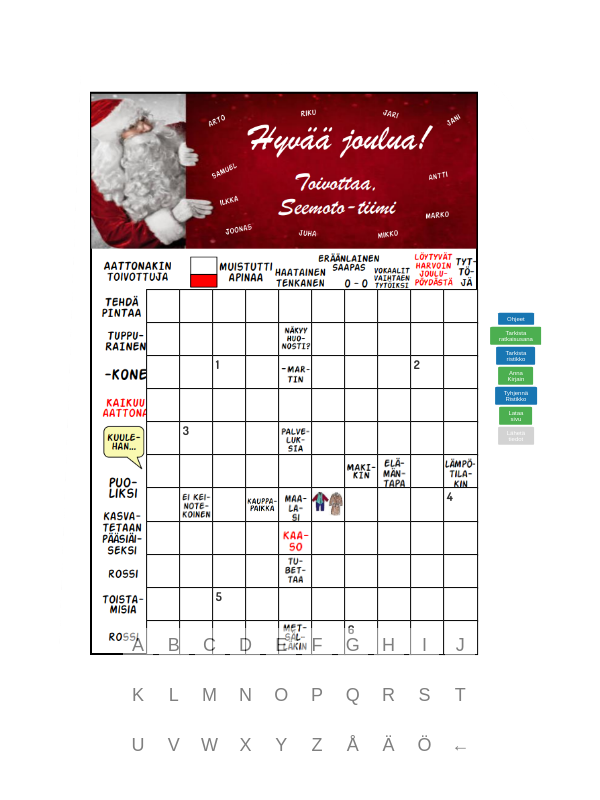
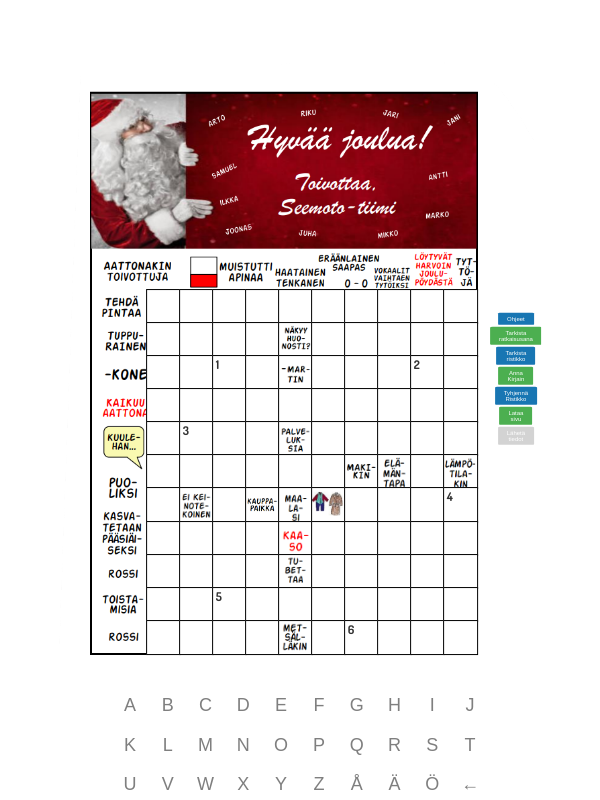
Before and after one commit to DeveloperWizard83/ristikko2021, a React (Vite) app: page / in a window 600 px wide. Built offline with nearby package versions, Linux system fonts and the light colour scheme.

Commit message:
Paranneltu css

```diff
--- a/src/CrosswordGrid.css
+++ b/src/CrosswordGrid.css
@@ -32,7 +32,7 @@
   width: 100%;
   height: 100%;
   background-color: white;
-  border: 3px solid #000;
+  border: 2px solid #000;
   font-size: 50px;
   display: flex;
   align-items: center;
--- a/src/CustomKeyboard.css
+++ b/src/CustomKeyboard.css
@@ -21,7 +21,7 @@
 }
 .grid-item {
 
-  border: 2px solid #000;
+
   font-size: 42px;
 
 }
@@ -48,49 +48,7 @@
 }
 
 
-    .custom-keyboard-container {
-        display: flex;
-        position: fixed;
-        bottom: 0;
-        left: 50%; /* Add this to start the container in the center */
-        transform: translateX(-50%); /* Add this to shift the container back to the center */
-        justify-content: center;
-        width: 100%; /* Stretch the container across the width of the screen */
-        max-width: 600px; /* Set a max-width to prevent it from getting too wide */
-        z-index: 1; /* Make sure this is not higher than the crossword grid's z-index */
-        /* ... other styles ... */
-    }
 
-    .custom-keyboard {
-        display: grid;
-        grid-template-columns: repeat(10, 3.3vw);
-        grid-template-rows: repeat(3, 3.42vw);
-       gap: 2px;
-
-
-        max-width: 600px; /* Or whatever maximum width you prefer */
-        opacity: 0.5;
-
-
-
-
-
-        /* No need to set top, left, or bottom properties here as the container takes care of positioning */
-    }
-
-    .custom-keyboard button {
-      height: 36px; /* Ensure the height is enough for easy interaction */
-      max-width: 30px; /* Ensure the max-width fits the desired layout */
-      margin: 0; /* Remove margin to prevent extra spacing around buttons */
-      padding: 0 5px;
-       /* Set button background to slightly transparent white for contrast */
-      color: black;
-      font-size: large;
-    border: none;
-    background: #FFFFFF; /* Button background to white */
-
-
-    }
     .grid-item {
 
         border: 1px solid #000;
@@ -111,6 +69,8 @@
 
     @media (min-width: 401px)and (max-width: 600px) {
 
+
+
       .custom-keyboard-container {
         display: flex;
         position: fixed;
@@ -118,7 +78,7 @@
         left: 50%; /* Add this to start the container in the center */
         transform: translateX(-50%); /* Add this to shift the container back to the center */
         justify-content: center;
-        margin-bottom: 27px;
+        opacity: 0.5;
         width: 100%; /* Stretch the container across the width of the screen */
         max-width: 750px; /* Set a max-width to prevent it from getting too wide */
         z-index: 1; /* Make sure this is not higher than the crossword grid's z-index */
@@ -128,13 +88,39 @@
     .custom-keyboard {
         display: grid;
         grid-template-columns: repeat(10, 5.3vw);
-        grid-template-rows: repeat(3, 7.62vw);
-        column-gap: 4px; /* Set gap between columns */
-        row-gap: 4px; /* Set gap between rows */ /* Increase the gap size for more separation */
+        grid-template-rows: repeat(3, 5.62vw);
+        column-gap: 6px; /* Set gap between columns */
+        row-gap: 6px; /* Set gap between rows */ /* Increase the gap size for more separation */
 
 
 
-        max-width: 700px; }
+        max-width: 750px; /* Or whatever maximum width you prefer */
+
+
+
+
+
+
+        /* No need to set top, left, or bottom properties here as the container takes care of positioning */
+    }
+
+    .custom-keyboard button {
+      height: 36px; /* Ensure the height is enough for easy interaction */
+      width: auto; /* Allow the button to fill the grid cell */
+      margin: 0; /* Remove margin to prevent extra spacing around buttons */
+      padding: 0 5px; /* Horizontal padding */
+      background: #FFFFFF; /* Button background to white */
+      color: black;
+      font-size: large;
+      text-align: center; /* Center text horizontally */
+      line-height: 36px; /* Center text vertically */
+     border: none;
+      outline: none; /* Remove outline on focus */
+  }
+
+
+
+
         .button-container {
           position: fixed;
          top: 0;
@@ -176,7 +162,7 @@
         right: 7px;
         width: 9vw; /* Full width to use the entire screen width */
         z-index: 10; /* Ensure it's above the keyboard container */
-
+        opacity: 0.5;
         padding: 10px 0; /* Add some padding at the top and bottom */
         box-sizing: border-box; /* Include padding in the width calculation */
         display: flex; /* Use flexbox for internal alignment */
@@ -207,7 +193,7 @@
             left: 50%; /* Add this to start the container in the center */
             transform: translateX(-50%); /* Add this to shift the container back to the center */
             justify-content: center;
-            margin-bottom: 27px;
+            margin-bottom: 20px;
             width: 100%; /* Stretch the container across the width of the screen */
             max-width: 750px; /* Set a max-width to prevent it from getting too wide */
             z-index: 1; /* Make sure this is not higher than the crossword grid's z-index */
```
